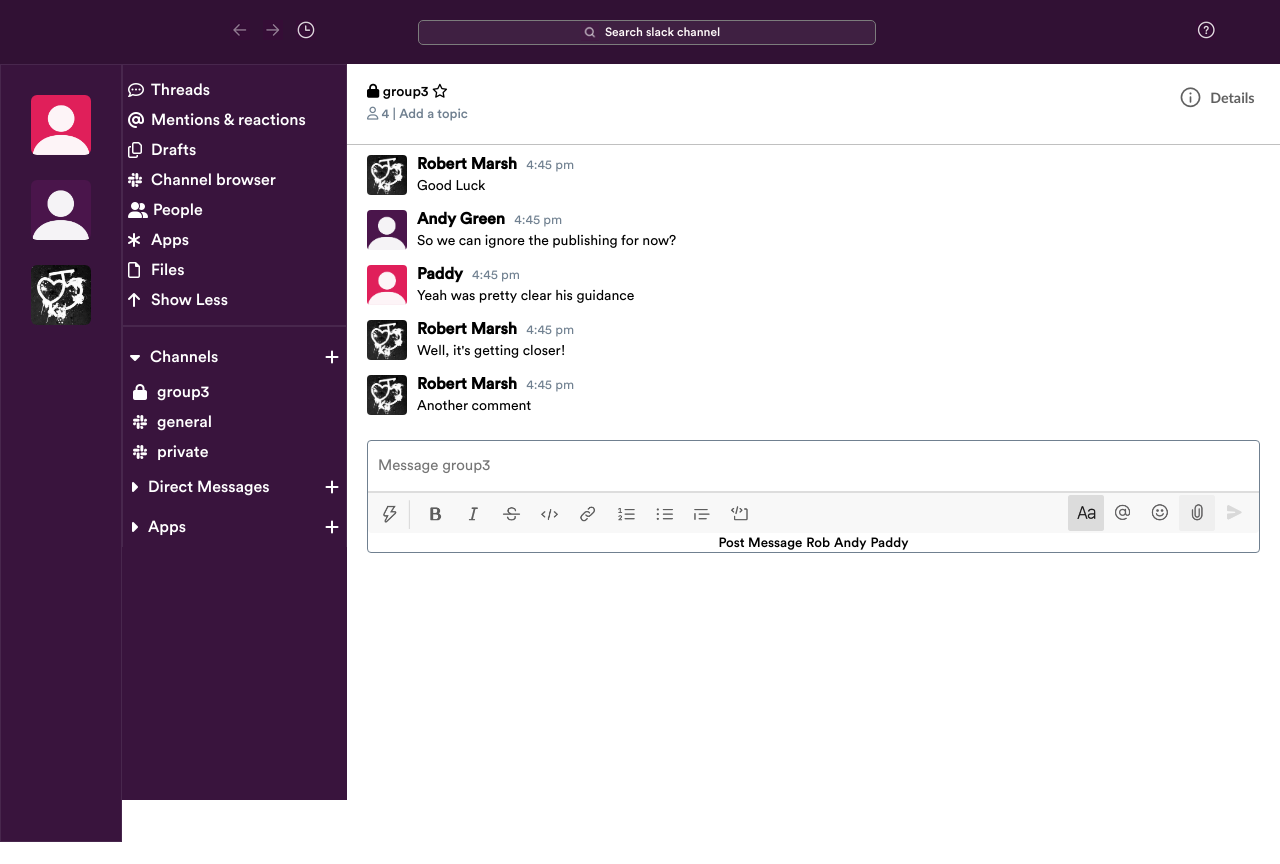
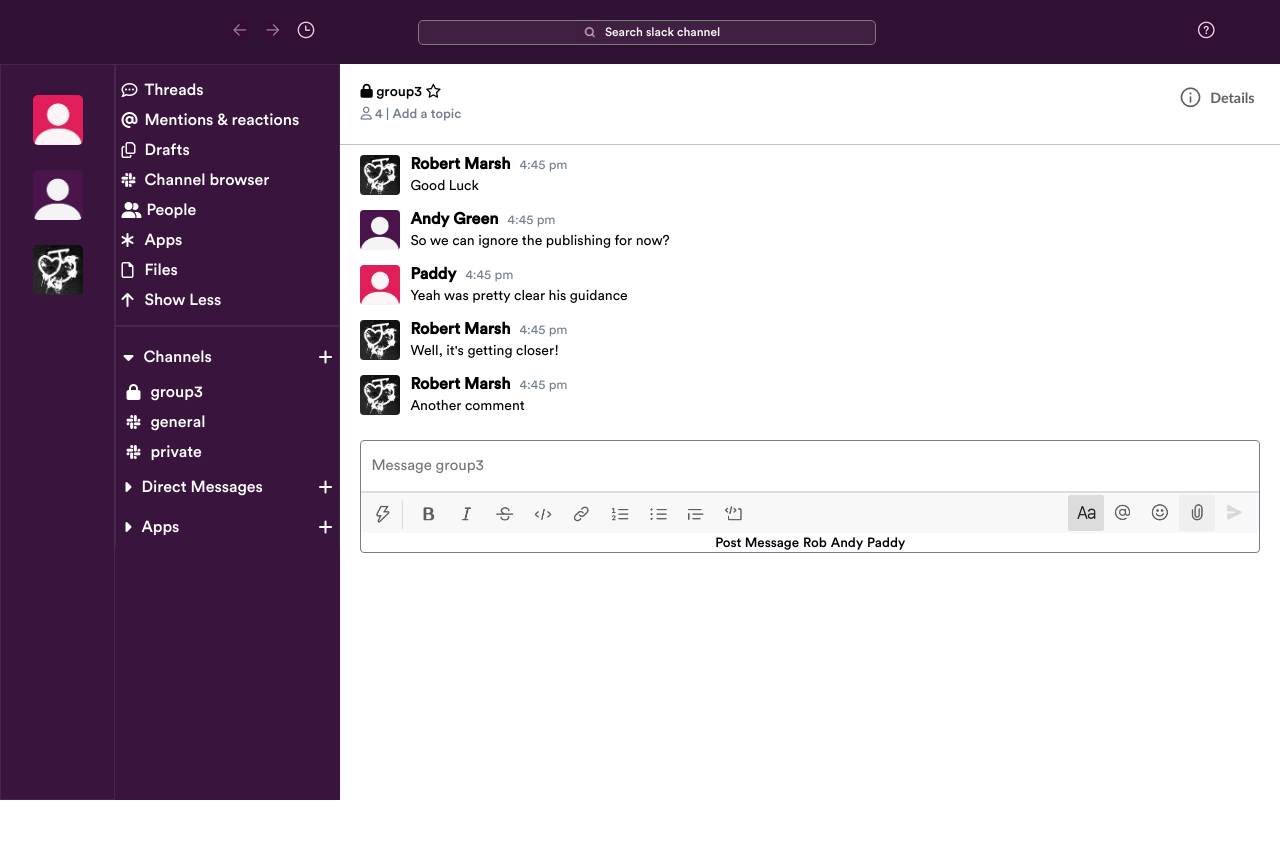
Before and after one commit to Paddyaa5/slackProject, a React (Create React App) app: page / in a window 1280 px wide. After the commit the page ends 800 px from the top, so only its background shows below. Built offline with nearby package versions, Linux system fonts and the light colour scheme.

Commit message:
User images working like buttons

```diff
--- a/src/App.css
+++ b/src/App.css
@@ -22,5 +22,5 @@ input:focus, select:focus, textarea:focus, button:focus {
 
 #mainSection {
   display: flex;
-  height: 100vh;
+  min-height: 100%;
 }
--- a/src/App.js
+++ b/src/App.js
@@ -7,7 +7,6 @@ import Users from './components/Users';
 import Channels from './components/Channels';
 
 class App extends Component{
-
 
   state = {
 
--- a/src/components/MainFeed1.js
+++ b/src/components/MainFeed1.js
@@ -37,18 +37,21 @@ class MainFeed1 extends Component{
               username: "Robert Marsh",
               userpic: rm
     })
+        console.log("User changed to Rob");
     }
     switchUserAG = () => {
         this.setState({
             username: "Andy Green",
             userpic: ag
   })
+  console.log("User changed to Andy");
   }
   switchUserPA = () => {
     this.setState({
         username: "Paddy",
         userpic: pa
 })
+console.log("User changed to Paddy");
 }
 
     updatedMessage = event => {
--- a/src/components/Users.css
+++ b/src/components/Users.css
@@ -4,12 +4,23 @@
     border: #48274D solid 1px;
     color: white;
     text-align: center;
-    height: 92vh;
+    /* height: 92vh; */
     padding: 20px;
 }
 
 #Users img{
-    width: 60px;
+    width: 50px;
     border-radius: 10%;
     margin: 10px;
 }
+
+#Users img:hover {
+    cursor: pointer;
+    background-color: rgba(230, 230, 230, 0.9);
+    box-shadow: 0px 4px 10px 0px rgba(224, 224, 224, 0.5);
+    transition-duration: 300ms;
+}
+
+#Users img:active {
+    transform: scale(0.80);
+}
--- a/src/components/Users.js
+++ b/src/components/Users.js
@@ -1,5 +1,7 @@
 import React from 'react';
 import './Users.css';
+// import ChatBox from './ChatBox';
+import MainFeed1 from './MainFeed1';
 
 import pa from '../img/user1.png';
 import ag from '../img/user2.png';
@@ -10,13 +12,13 @@ const Users = () => {
   return(
     <div className="Users" id="Users">
       <div>
-        <img src={pa} alt="Paddy" width="100px" />
+        <img src={pa} alt="Paddy" width="100px" onClick={MainFeed1.switchUserPA} />
       </div>
       <div>
-        <img src={ag} alt="Andy Green" width="100px" />
+        <img src={ag} alt="Andy Green" width="100px" onClick={MainFeed1.switchUserAG} />
       </div>
       <div>
-        <img src={rm} alt="Robert Marsh" width="100px" />
+        <img src={rm} alt="Robert Marsh" width="100px" onClick={MainFeed1.switchUserRM} />
       </div>
     </div>
     )
```
Lines whose indentation alone changed are shown as unchanged.
